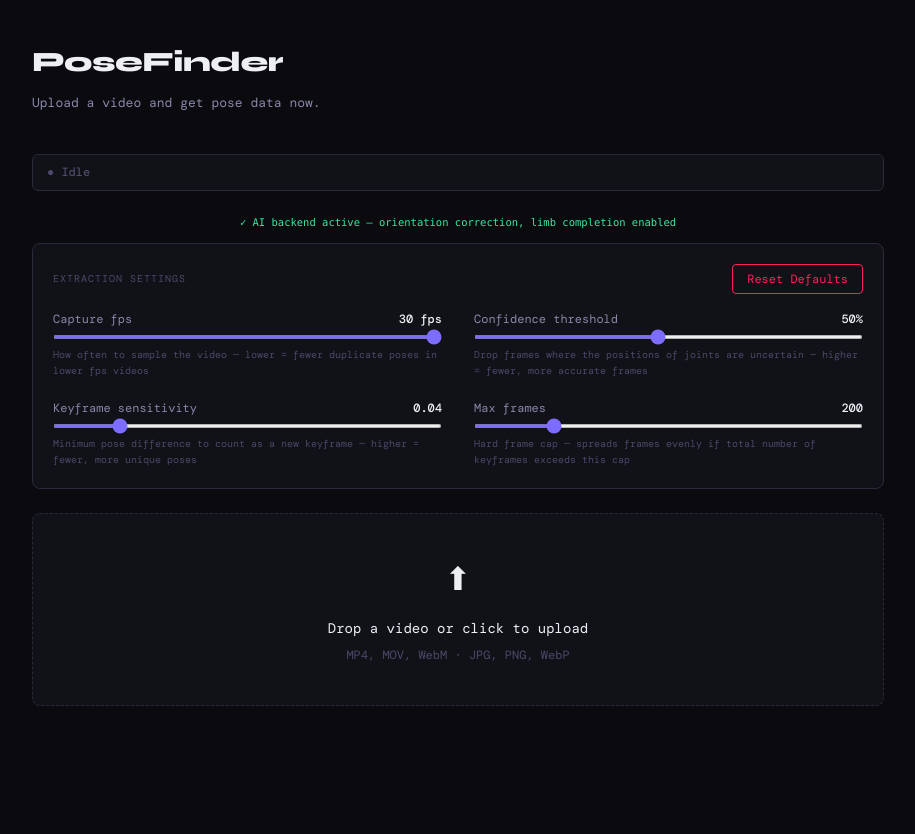
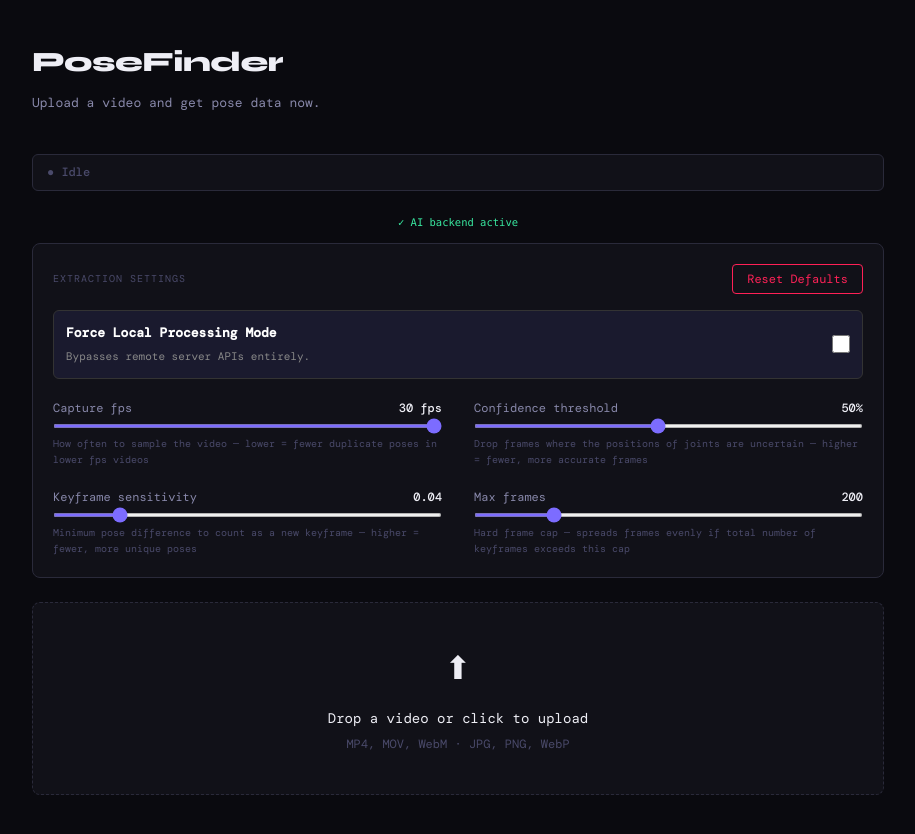
Before and after one commit to Callum-OP/Video-Pose-Finder, a React (Vite) app: page / in a window 1280 px wide. Shown: the top 834 px of the page, without its empty margins (182-1097 px from the left). Built offline with nearby package versions, Linux system fonts and the light colour scheme; no server answers; a web font is replaced by a local one.

Commit message:
Added a toggle option to disable backend and use locally

```diff
--- a/src/App.jsx
+++ b/src/App.jsx
@@ -25,7 +25,7 @@ const STATUS_LABEL = {
   error:           '✕ Error',
 }
 
- const backendUrl = import.meta.env.VITE_BACKEND_URL
+const backendUrl = import.meta.env.VITE_BACKEND_URL
 
 function StatBox({ label, value, unit }) {
   return (
@@ -52,11 +52,24 @@ export default function App() {
   const [settings, setSettings] = useState(DEFAULT_SETTINGS)
   const [lastFile, setLastFile] = useState(null)
   const [showModal, setShowModal] = useState(false)
+
+  // Track local mode status via state from localStorage
+  const [useLocalBackend, setUseLocalBackend] = useState(
+    () => localStorage.getItem('use_local_backend') === 'true'
+  )
+
   const pendingFileRef = useRef(null)
   const inputRef = useRef(null)
 
   function setSetting(key, value) {
     setSettings((prev) => ({ ...prev, [key]: value }))
+  }
+
+  // Handle setting updates for the local fallback toggle
+  function handleLocalBackendToggle(e) {
+    const checked = e.target.checked
+    setUseLocalBackend(checked)
+    localStorage.setItem('use_local_backend', checked)
   }
 
   function handleFile(file) {
@@ -149,14 +162,15 @@ export default function App() {
         )}
       </div>
 
-      {backendUrl && (
+      {/* System Engine Status Notifications */}
+      {backendUrl && !useLocalBackend && (
         <div className="text-xs font-mono text-center mb-4" style={{ color: '#39e8a0' }}>
-          ✓ AI backend active — orientation correction, limb completion enabled<br></br><br></br>
+          ✓ AI backend active <br></br><br></br>
         </div>
       )}
-      {!backendUrl && (
-        <div className="text-xs font-mono text-center mb-4" style={{ color: '#4a4a6a' }}>
-          ○ Running in local mode — front-facing video recommended<br></br><br></br>
+      {(useLocalBackend || !backendUrl) && (
+        <div className="text-xs font-mono text-center mb-4" style={{ color: '#f5a623' }}>
+          ○ Running in local mode <br></br><br></br>
         </div>
       )}
 
@@ -171,6 +185,35 @@ export default function App() {
             Reset Defaults
           </button>
         </div>
+
+        {/* Local Processing Bypass Toggle Box */}
+        <div style={{
+          display: 'flex',
+          alignItems: 'center',
+          justifyContent: 'space-between',
+          padding: '12px',
+          background: '#1a1a2e',
+          border: '1px solid #333',
+          borderRadius: '6px',
+          marginBottom: '20px'
+        }}>
+          <div>
+            <span style={{ display: 'block', fontSize: '13px', fontWeight: 'bold', color: '#fff' }}>
+              Force Local Processing Mode
+            </span>
+            <span style={{ fontSize: '11px', color: '#888' }}>
+              Bypasses remote server APIs entirely.
+            </span>
+          </div>
+          <input
+            type="checkbox"
+            checked={useLocalBackend}
+            disabled={isProcessing}
+            onChange={handleLocalBackendToggle}
+            style={{ width: '18px', height: '18px', cursor: 'pointer' }}
+          />
+        </div>
+
         <div className="settings__grid">
 
           <div className="setting">
@@ -248,7 +291,7 @@ export default function App() {
           <input
             ref={inputRef}
             type="file"
-            accept="video/*,image/jpeg,image/png,image/webp"  // ← add image types
+            accept="video/*,image/jpeg,image/png,image/webp"
             style={{ display: 'none' }}
             onChange={(e) => handleFile(e.target.files[0])}
           />
@@ -327,7 +370,7 @@ export default function App() {
       <div ref={statsSummaryRef}>
         {stats && (
           <div id="stats-summary-section" className="stats-row">
-            <StatBox label="Sampled"   value={stats.totalSampled}  unit={`@ ${stats.captureFps}fps`} />
+            <StatBox label="Sampled"   value={stats.totalSampled}   unit={`@ ${stats.captureFps}fps`} />
             <StatBox label="Confident" value={stats.capturedCount} unit="frames" />
             <StatBox label="Keyframes" value={stats.keyframeCount} unit="unique" />
             <StatBox label="Final"     value={stats.frameCount}    unit="kept" />
--- /dev/null
+++ b/src/components/settingsPanel.jsx
@@ -0,0 +1,31 @@
+import React, { useState, useEffect } from 'react';
+
+export function SettingsPanel() {
+  const [useLocalBackend, setUseLocalBackend] = useState(
+    () => localStorage.getItem('use_local_backend') === 'true'
+  );
+
+  useEffect(() => {
+    localStorage.setItem('use_local_backend', useLocalBackend);
+    window.dispatchEvent(new CustomEvent('backend-toggle-changed', { detail: useLocalBackend }));
+  }, [useLocalBackend]);
+
+  return (
+    <div style={{ padding: '15px', background: '#222', color: '#fff', borderRadius: '8px' }}>
+      <h3>Tracking Configuration</h3>
+      <hr style={{ borderColor: '#444' }} />
+      <div style={{ display: 'flex', alignItems: 'center', justifyContent: 'space-between', marginTop: '10px' }}>
+        <div>
+          <strong style={{ display: 'block' }}>Local Processing Only</strong>
+          <small style={{ color: '#aaa' }}>Bypasses cloud server completely (Prevents buffer loops)</small>
+        </div>
+        <input
+          type="checkbox"
+          checked={useLocalBackend}
+          onChange={(e) => setUseLocalBackend(e.target.checked)}
+          style={{ width: '20px', height: '20px', cursor: 'pointer' }}
+        />
+      </div>
+    </div>
+  );
+}
--- a/src/hooks/usePoseExtractor.js
+++ b/src/hooks/usePoseExtractor.js
@@ -262,9 +262,10 @@ export function usePoseExtractor() {
 
     setStatus('prescanning')
 
-    // ── Gemini person identification on first frame ────────────────────────
-    // Ask Gemini to identify how many people are in the video and where they
-    // are, giving a more accurate count and description than MediaPipe alone.
+    // Read toggle preference right before execution loop
+    const isLocalMode = localStorage.getItem('use_local_backend') === 'true'
+
+    if (!isLocalMode) {
       video.currentTime = 0
       await new Promise((r) => { video.onseeked = r })
       const videoId = file.name.replace(/[^a-z0-9]/gi, '_').toLowerCase()
@@ -272,6 +273,9 @@ export function usePoseExtractor() {
       if (geminiPeople?.persons?.length > 0) {
         setGeminiPersons(geminiPeople.persons)
         console.log(`[Gemini] Identified ${geminiPeople.total_count} person(s) in first frame`)
+      }
+    } else {
+      console.log('[Pipeline] Local Mode Active: Skipping Gemini identification pass.')
     }
 
     const results = []
@@ -395,11 +399,10 @@ export function usePoseExtractor() {
       ? normaliseLandmarks(result.worldLandmarks[0])
       : null
 
-    // ── Gemini limb completion for images ─────────────────────────────────
-    // Images often have partially visible people (cropped, occluded).
-    // Gemini can reason about what the hidden limbs likely look like.
+    const isLocalMode = localStorage.getItem('use_local_backend') === 'true'
     const hasLowConfidence = landmarks.some(lm => (lm.v ?? 1) < 0.4)
-    if (hasLowConfidence) {
+
+    if (hasLowConfidence && !isLocalMode) {
       const imageId   = file.name.replace(/[^a-z0-9]/gi, '_').toLowerCase()
       const completion = await completeLimbs(canvas, imageId, 0, landmarks)
       if (completion?.corrections?.length) {
@@ -478,19 +481,21 @@ export function usePoseExtractor() {
     // re-processing the same video reuses Gemini's previous orientation answers.
     const videoId = file.name.replace(/[^a-z0-9]/gi, '_').toLowerCase()
 
-    // Gemini orientation: sample at 1fps regardless of captureFps.
-    // Orientation changes slowly enough that 1fps is sufficient, and this avoids hammering the Gemini API on every frame.
+    // Capture the static local mode check parameter.
     let lastOrientationTime    = -1
-    const ORIENTATION_INTERVAL = 1  // Seconds between Gemini orientation calls
+    const ORIENTATION_INTERVAL = 1
 
     // Gemini limb completion: throttled to at most once per 2 seconds.
     // Limb completion calls are expensive so only trigger when needed and not too frequently so processing stays fast.
     let lastLimbCompletionTime    = -2
-    const LIMB_COMPLETION_INTERVAL = 2  // Seconds
+    const LIMB_COMPLETION_INTERVAL = 2 // Seconds
 
     let seedLocked = seed === null
     const captured = []
     let frameIndex = 0
+
+    // Capture the static local mode check parameter
+    const isLocalMode = localStorage.getItem('use_local_backend') === 'true'
 
     for (let t = 0; t < videoDuration; t += frameStep) {
       // Exit if user cancels
@@ -524,14 +529,15 @@ export function usePoseExtractor() {
           // Ask Gemini which way the person is facing.
           // The answer gets used by OrientationEstimator in exportBVH to rotate the hips bone correctly.
           let geminiOrientation = null
+
+          // Condition backend calls on local mode toggle status
+          if (!isLocalMode) {
+            // ── Cloud API Path ──
             if (t - lastOrientationTime >= ORIENTATION_INTERVAL) {
               lastOrientationTime = t
               geminiOrientation = await getOrientation(video, videoId, frameIndex)
             }
 
-          // ── Gemini limb completion (throttled, when landmarks are hidden) ─
-          // When MediaPipe can't see a joint (visibility < 0.4, e.g. behind another person or off-frame),
-          // Gemini estimates its position from the visual context and the visible anatomy.
             const hasLowConfidence = landmarks.some(lm => (lm.v ?? 1) < 0.4)
             if (hasLowConfidence && t - lastLimbCompletionTime >= LIMB_COMPLETION_INTERVAL) {
               lastLimbCompletionTime = t
@@ -540,10 +546,15 @@ export function usePoseExtractor() {
                 landmarks = applyLimbCorrections(landmarks, completion.corrections)
               }
             }
+          } else {
+            // ── Local Fallback Mode Path ──
+            // Inject instantaneous local tracking markers to bypass cloud calculations entirely
+            if (t - lastOrientationTime >= ORIENTATION_INTERVAL) {
+              lastOrientationTime = t
+              geminiOrientation = { source: 'local_fallback', yaw: 0, view: 'front', shotCut: false }
+            }
+          }
 
-          // ── Filter + store frame ───────────────────────────────────────
-          // One Euro Filter runs on the (already Gemini-corrected) landmarks.
-          // geminiOrientation is attached so exportBVH's OrientationEstimator can use it.
           const filteredFrame = filterBankRef.current.filter({
             frameIndex,
             timeMs: Math.round(t * 1000),
@@ -576,15 +587,14 @@ export function usePoseExtractor() {
 
     const finalFrames = subsampleFrames(keyframes, maxFrames)
 
-    // Compute orientation summary for the stats panel
+    // Compute orientation summary for the stats panel.
     const viewCounts = finalFrames.reduce((acc, f) => {
       const v = f.orientation?.view ?? 'unknown'
       acc[v] = (acc[v] || 0) + 1
       return acc
     }, {})
     const shotCuts = finalFrames.filter(f => f.orientation?.shotCut).length
-
-    // Count how many frames had Gemini orientation data (vs heuristic fallback)
+    // Count how many frames had Gemini orientation data (vs heuristic fallback).
     const geminiOrientationFrames = finalFrames.filter(f => f.geminiOrientation).length
 
     setFrames(finalFrames)
@@ -602,8 +612,8 @@ export function usePoseExtractor() {
     setStatus('done')
     scrollToRef(statsSummaryRef)
 
-    // ── Save session to MongoDB ──────────────────────────────────────────────
-    // Persists the session so the user can retrieve it later without reprocessing.
+    // Save session database call logic.
+    if (!isLocalMode) {
       saveSession(videoId, finalFrames.length, {
         duration:      videoDuration.toFixed(2),
         captureFps,
@@ -612,6 +622,9 @@ export function usePoseExtractor() {
         viewCounts,
         geminiOrientationFrames,
       })
+    } else {
+      console.log('[Pipeline] Local Mode Active: Skipping MongoDB cloud save session synchronization.')
+    }
   }, [])
 
   return {
```
Lines whose indentation alone changed are shown as unchanged.
